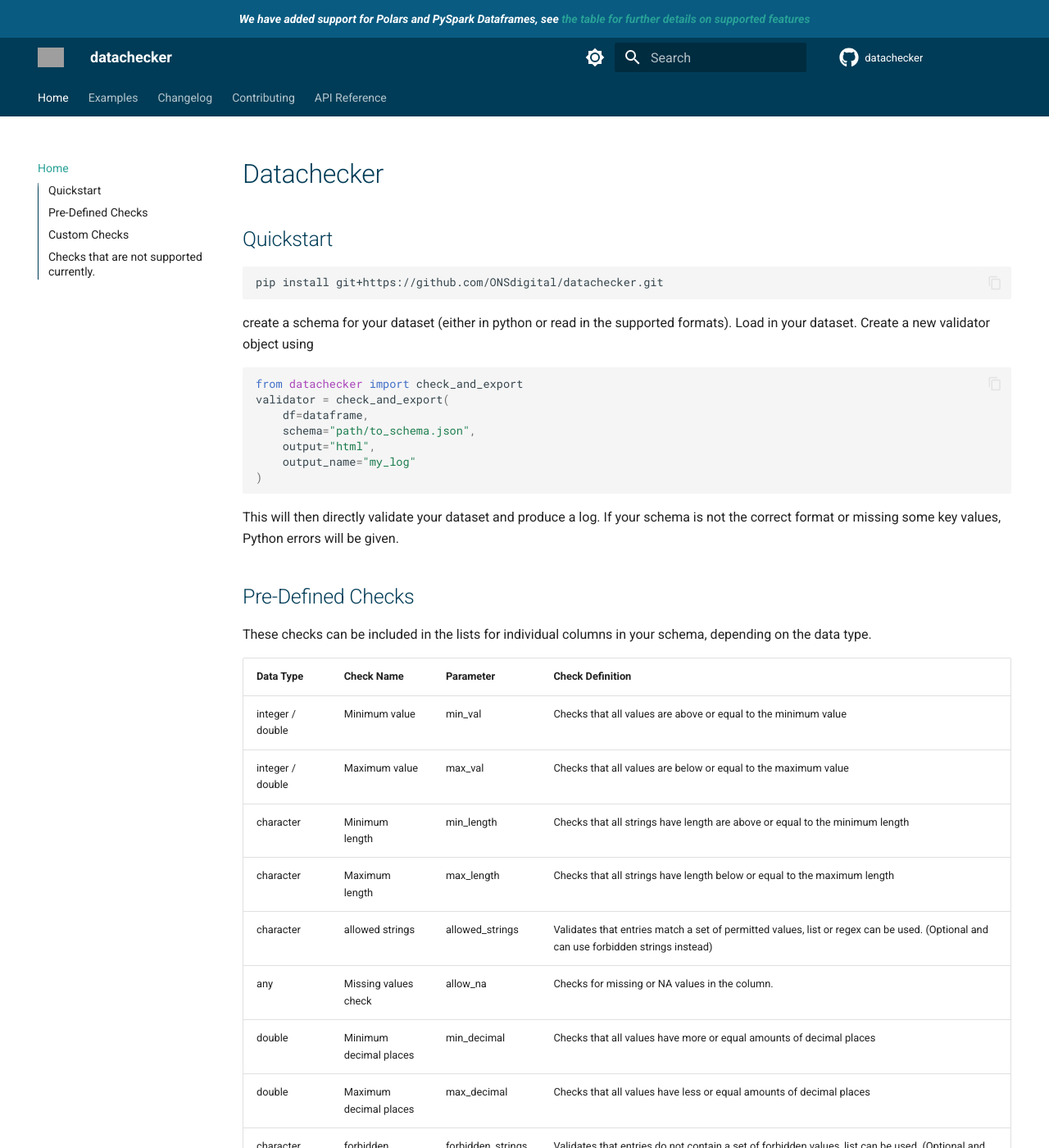
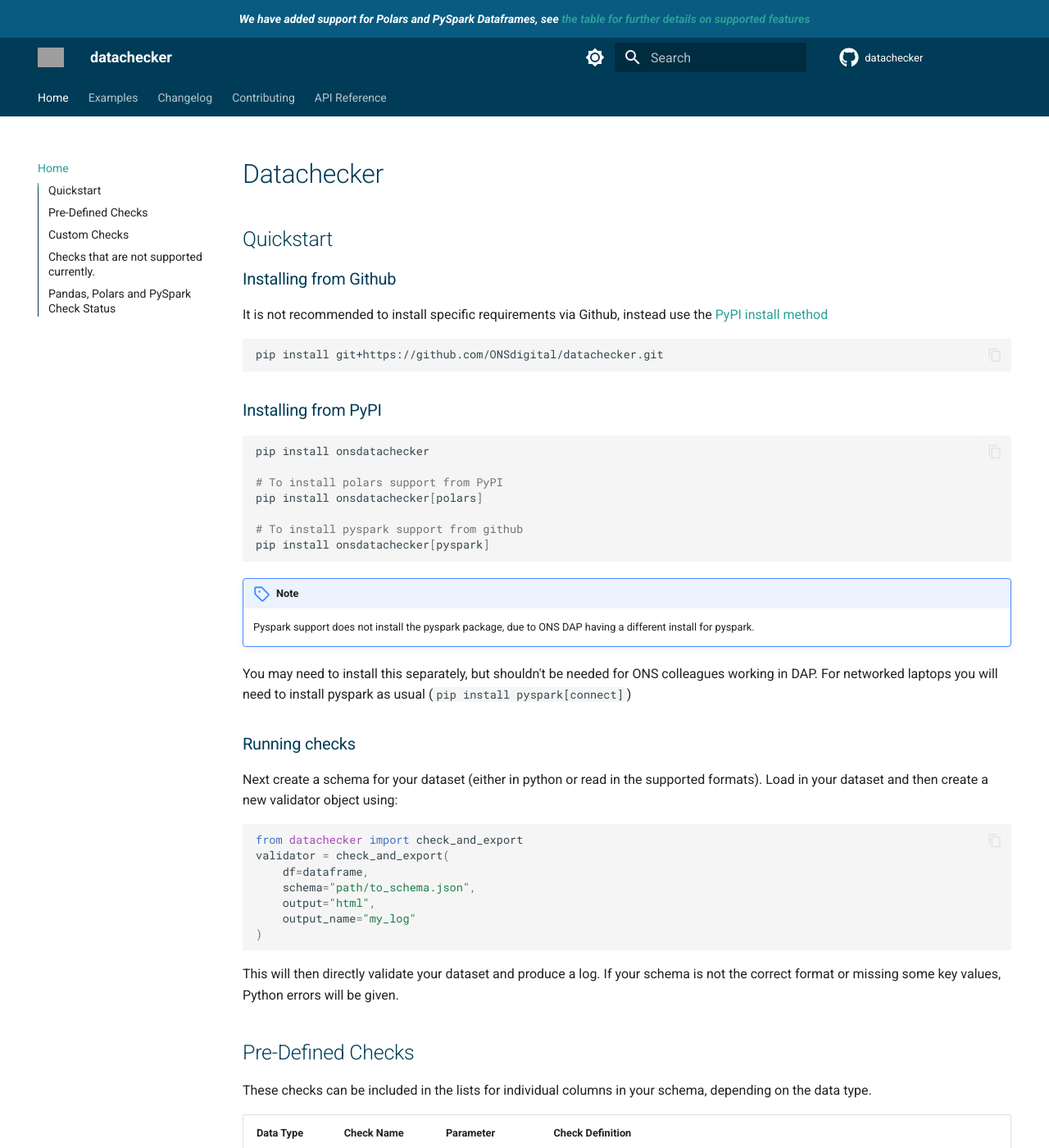
Before and after one commit to ONSdigital/datachecker, an MkDocs documentation site: the page built from docs/index.md, in a window 1280 px wide and 1400 px high. Shown: the whole window at 82% size. Built offline with MkDocs 1.6.1 and Material for MkDocs 9.7.7, drawn with Linux system fonts in a browser that asks for light colours; comment, search, counter and statistics services are not loaded; grey boxes are pictures that could not be loaded.

Commit message:
information on install setups (#15)
* information on install setups

* Update documentation

* remove type hint for polars to separate requirements

* update install guidance

* clarify ons devices comment

````diff
--- a/docs/index.md
+++ b/docs/index.md
@@ -1,13 +1,31 @@
 # Datachecker
 
 ## Quickstart
-
+### Installing from Github
+It is not recommended to install specific requirements via Github, instead use the [PyPI install method](#Installing-from-PyPI)
 ```Bash
 pip install git+https://github.com/ONSdigital/datachecker.git
 ```
-create a schema for your dataset (either in python or read in the supported formats).
-Load in your dataset.
-Create a new validator object using
+### Installing from PyPI
+
+```bash
+pip install onsdatachecker
+
+# To install polars support from PyPI
+pip install onsdatachecker[polars]
+
+# To install pyspark support from github
+pip install onsdatachecker[pyspark]
+```
+!!! note
+    Pyspark support does not install the pyspark package, due to ONS DAP having a different install for pyspark.
+You may need to install this separately, but shouldn't be needed for ONS colleagues working in DAP.
+For networked laptops you will need to install pyspark as usual (`pip install pyspark[connect]`)
+
+### Running checks
+
+Next create a schema for your dataset (either in python or read in the supported formats).
+Load in your dataset and then create a new validator object using:
 
 ```python
 from datachecker import check_and_export
@@ -75,7 +93,7 @@
 
 [lambda-functions]: https://realpython.com/python-lambda/
 
-# Pandas, Polars and PySpark Check Status
+## Pandas, Polars and PySpark Check Status
 
 | Check       | Pandas | Polars | PySpark |
 |-------------|:-----------------:|:-------------:|:------------:|
--- a/pyproject.toml
+++ b/pyproject.toml
@@ -12,7 +12,6 @@
     "Programming Language :: Python :: 3.12"
 ]
 dependencies = [
-    "findspark",
     "pyyaml",
     "pandas<3.0.0",
     "tomli",
@@ -55,6 +54,7 @@
     "pre-commit",
     "polars",
     "pyarrow",
+    "findspark",
     "grpcio"
 ]
 docs = [
````
Also changed, not shown: README.md (+30 -0 lines), 1 other file.
